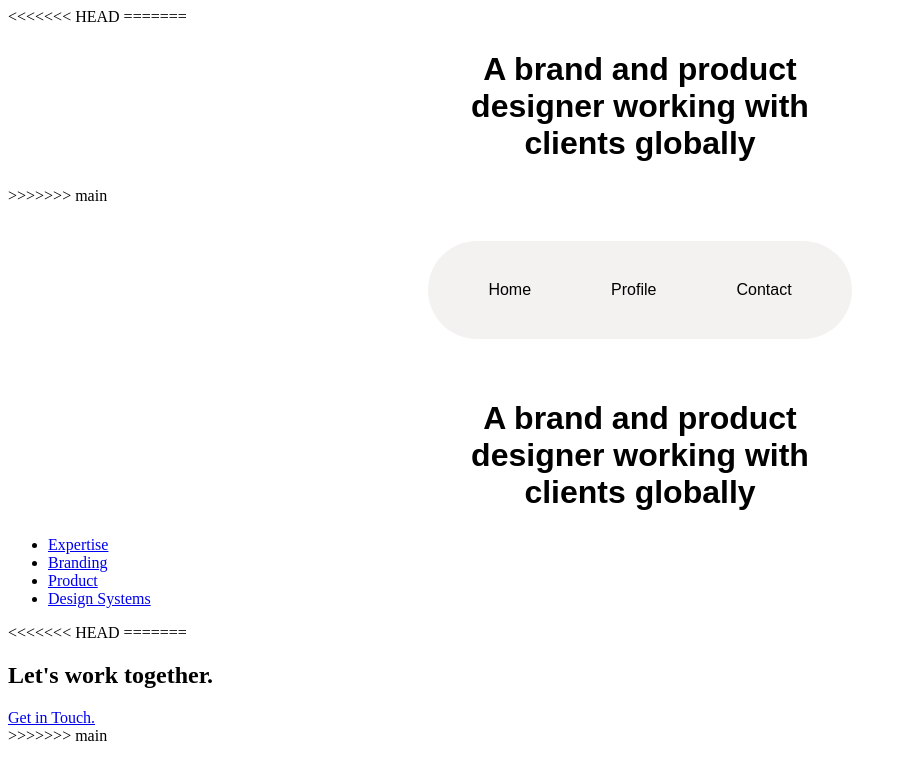
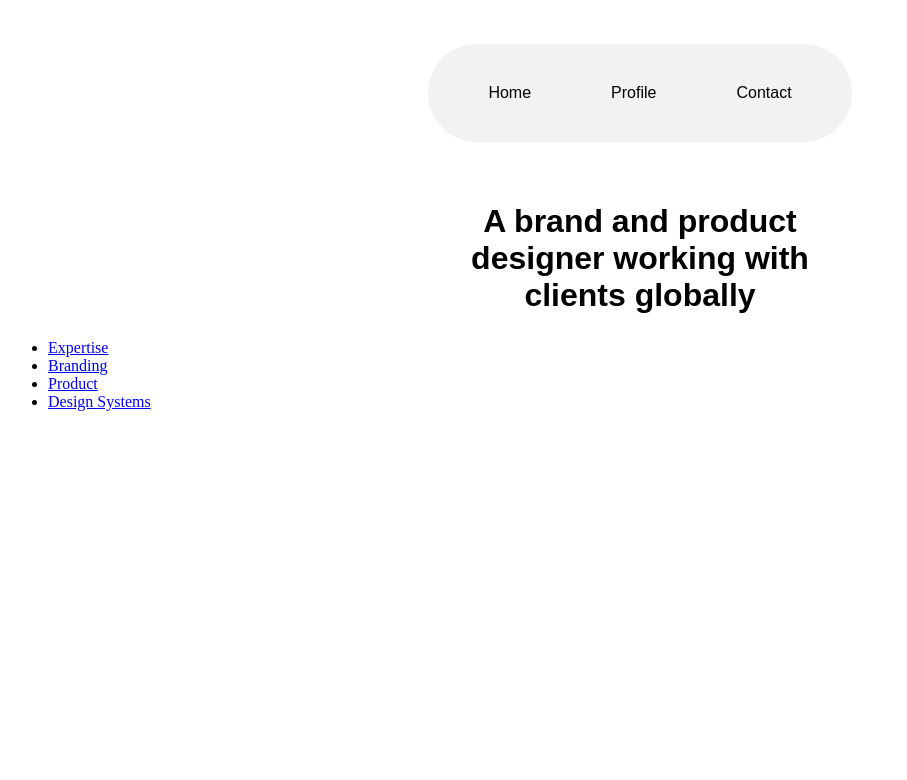
Before and after one commit to bellamarta/Gruppe3, a plain HTML site: page index.html in a window 1280 px wide. Shown: the whole page, without its empty margins (0-907 px from the left). Drawn offline with Linux system fonts and the light colour scheme.

Commit message:
conflict

```diff
--- a/index.html
+++ b/index.html
@@ -3,28 +3,17 @@
   <head>
     <meta charset="UTF-8" />
     <meta name="viewport" content="width=device-width, initial-scale=1.0" />
-    <link rel="preconnect" href="https://fonts.googleapis.com">
-    <link rel="preconnect" href="https://fonts.gstatic.com" crossorigin>
-    <link href="https://fonts.googleapis.com/css2?family=Poppins:wght@300;400;500;600;700&display=swap" rel="stylesheet">
+    <link rel="preconnect" href="https://fonts.googleapis.com" />
+    <link rel="preconnect" href="https://fonts.gstatic.com" crossorigin />
+    <link
+      href="https://fonts.googleapis.com/css2?family=Poppins:wght@300;400;500;600;700&display=swap"
+      rel="stylesheet"
+    />
     <link rel="stylesheet" href="style.css" />
     <title>Gruppe 3 Training</title>
   </head>
-<<<<<<< HEAD
-=======
 
   <body>
-    <div class="headline">
-      <h1 class="headline">
-        A brand and product <br />
-        designer working with <br />
-        clients globally
-      </h1>
-    </div>
->>>>>>> main
-
-    <div class="page">
-
-
     <header>
       <nav class="nav">
         <ul class="navlist">
@@ -40,6 +29,7 @@
           clients globally
         </h1>
       </div>
+      <div class="page">
       <div class="batch">
         <ul class="batchnav">
           <li><a href="#">Expertise</a></li>
@@ -49,17 +39,6 @@
         </ul>
       </div>
     </header>
-<<<<<<< HEAD
-=======
-
-       <div class="cta">
-
-      <h2>Let's work together.</h2>
-      <a href="www.mail.com">Get in Touch.</a>
-
-    </div>
-</div>
-
->>>>>>> main
+  </div>
   </body>
 </html>
--- a/style.css
+++ b/style.css
@@ -31,13 +31,3 @@ h1.headline {
 .list-item {
   padding: 20px 40px;
 }
-
-h1.headline {
-  display: flex;
-  justify-content: center;
-  align-items: center;
-  margin: 25px 75px 25px 75px;
-  text-align: center;
-  font-family: Arial, Helvetica, sans-serif;
-  color: #000000;
-}
```
